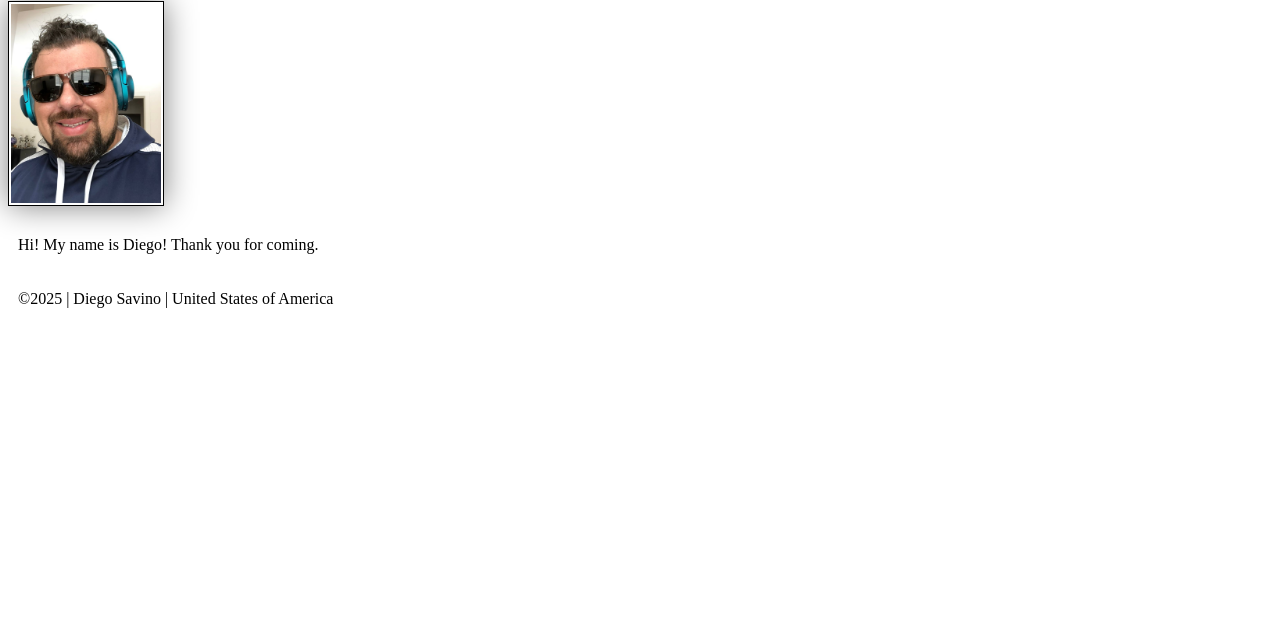
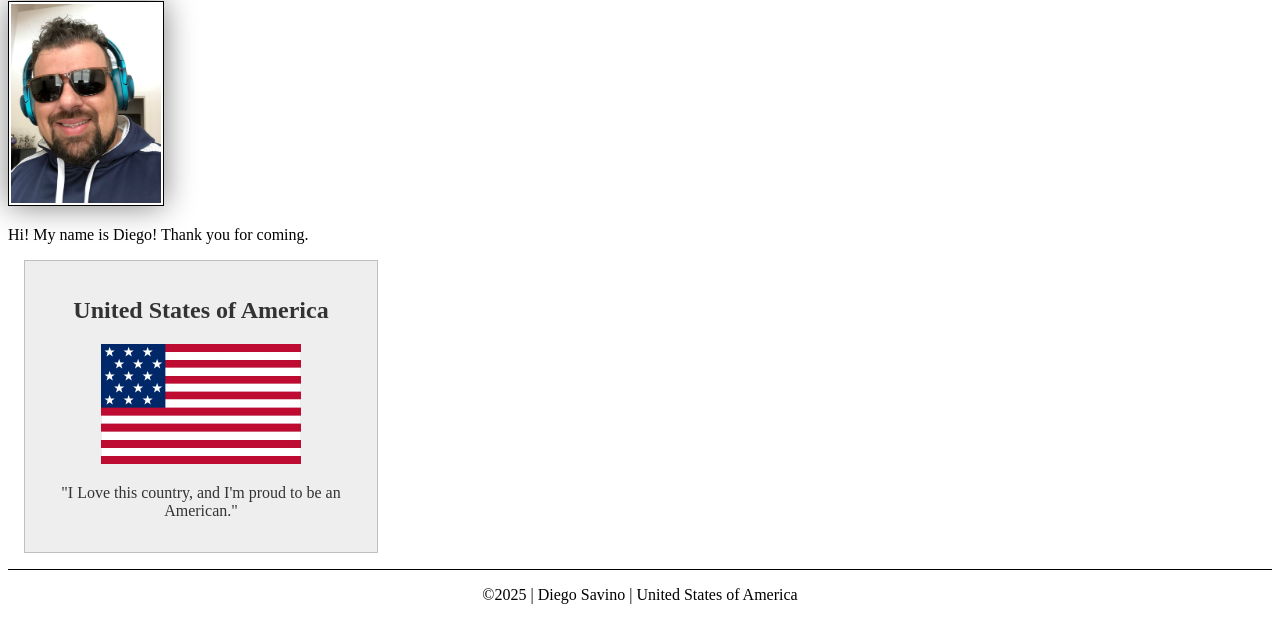
Before and after one commit to dsavi87/wdd130, a plain HTML site: page index.html in a window 1280 px wide. Shown: the part 223-843 px from the top of the page. Before the commit the page ends 800 px from the top, so only its background shows below. Drawn offline with Linux system fonts and the light colour scheme.

Commit message:
css week 2

```diff
--- a/index.html
+++ b/index.html
@@ -6,6 +6,8 @@
     <meta charset="UTF-8">
     <meta name="viewport" content="width=device-width,initial-scale=1.0">
     <title>Diego Azevedo Savino | WDD 130</title>
+    <meta name="description" content="Diego Savino's BYU-Idaho - Here is where everything started">
+    <meta name="author" content="Diego Savino">
     <link rel="stylesheet" href="styles/styles.css">
   </head>
 
@@ -21,6 +23,11 @@
         <img src="images/profile.jpg" alt="Diego Savino" width="200">
         <p>Hi! My name is Diego! Thank you for coming.</p>
     </main>
+    <aside>
+      <h2>United States of America</h2>
+      <img src="images/usa.jpg" alt="U.S.Flag">
+      <p>"I Love this country, and I'm proud to be an American."</p>
+    </aside>
     <footer>
         <p>&copy;2025 | Diego Savino | United States of America</p>
     </footer>
--- a/styles/styles.css
+++ b/styles/styles.css
@@ -13,7 +13,7 @@ h1 {
     color: darkblue;
 }
 
-img {
+main img {
     width: 150px;
     height: auto;
     border: 1px solid black;
@@ -22,5 +22,26 @@ img {
 }
 
 p {
-    padding: 10px;
+    padding: 0;
 }
+
+aside {
+    width: 20rem;
+    margin: 1em;
+    border: 1px solid rgb(0 0 0 / 0.2);
+    padding: 1em;
+    background-color: #eee;
+    color: #333;
+    text-align: center;
+}
+
+aside img {
+    width: 200px;
+    height: auto;
+}
+
+footer {
+    margin-top: 15px;
+    border-top: 1px solid #000;
+    text-align: center;
+}
```
Also changed, not shown: images/usa.jpg (added).
